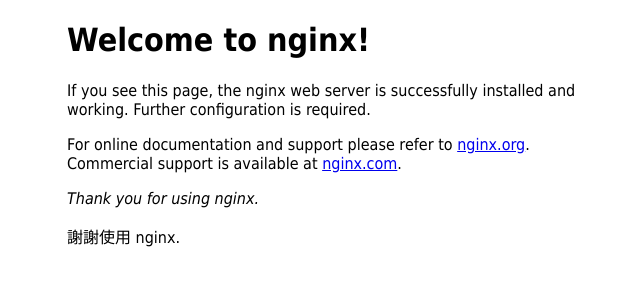
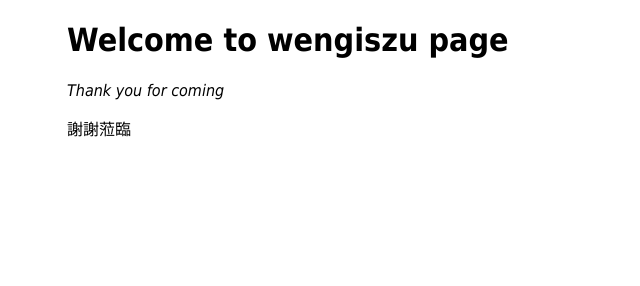
Before and after one commit to wengiszu/wengiszu.github.io, a plain HTML site: page index.html in a window 1280 px wide. Shown: the whole page, without its empty margins (293-933 px from the left). Drawn offline with Linux system fonts and the light colour scheme.

Commit message:
Update index.html

```diff
--- a/index.html
+++ b/index.html
@@ -2,7 +2,7 @@
 <html>
 <head>
   <meta charset="utf-8" />
-<title>Welcome to nginx!</title>
+<title>Welcome to wengiszu page</title>
 <style>
 html { color-scheme: light dark; }
 body { width: 35em; margin: 0 auto;
@@ -10,16 +10,8 @@
 </style>
 </head>
 <body>
-<h1>Welcome to nginx!</h1>
-<p>If you see this page, the nginx web server is successfully installed and
-working. Further configuration is required.</p>
-
-<p>For online documentation and support please refer to
-<a href="http://nginx.org/">nginx.org</a>.<br/>
-Commercial support is available at
-<a href="http://nginx.com/">nginx.com</a>.</p>
-
-<p><em>Thank you for using nginx.</em></p>
-<p>謝謝使用 nginx.</p>
+<h1>Welcome to wengiszu page</h1>
+<p><em>Thank you for coming</em></p>
+<p>謝謝蒞臨</p>
 </body>
 </html>
```
